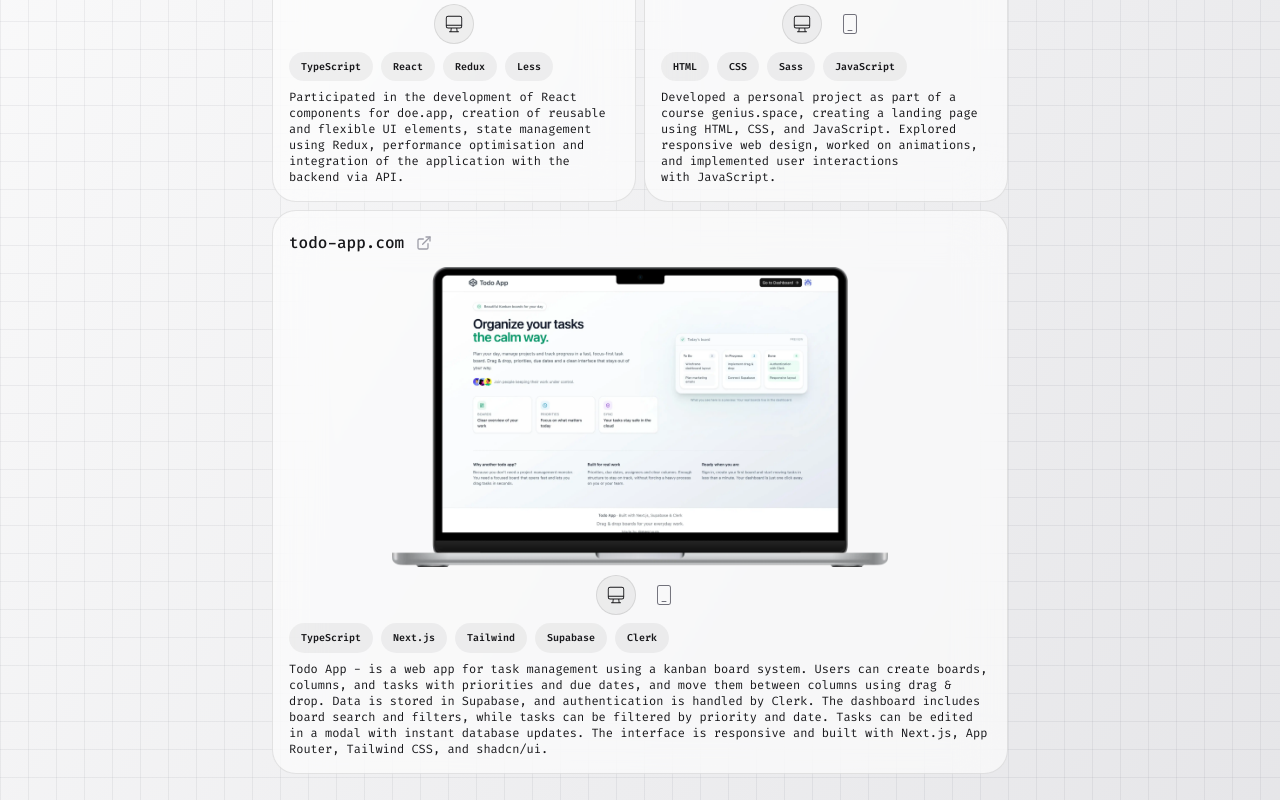
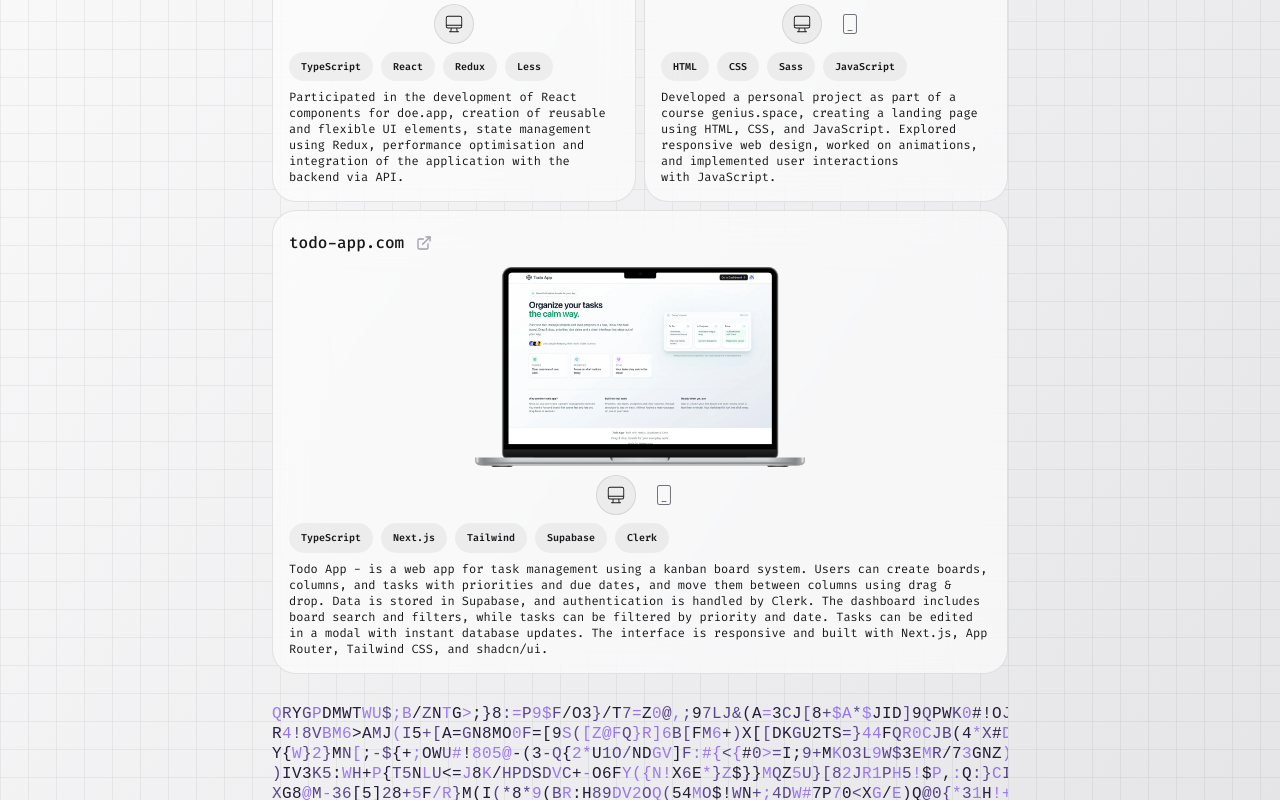
Before and after one commit to mescyura/mescyurasite, a React (Vite) app: page /portfolio in a window 1280 px wide. Shown: the part 959-1759 px from the top of the page. Built offline with nearby package versions, Linux system fonts and the light colour scheme; no server answers.

Commit message:
fix portfolio mobile img height

```diff
--- a/src/pages/Portfolio.tsx
+++ b/src/pages/Portfolio.tsx
@@ -177,7 +177,7 @@ export const PortfolioItem = ({
 					<img
 						src={view ? mobile : desktop}
 						alt={`${project.name} preview`}
-						className='h-auto w-full max-h-[300px] object-contain'
+						className='h-auto w-full max-h-[200px] object-contain'
 						loading={priority ? 'eager' : 'lazy'}
 						decoding='async'
 						fetchpriority={priority ? 'high' : 'low'}
```
